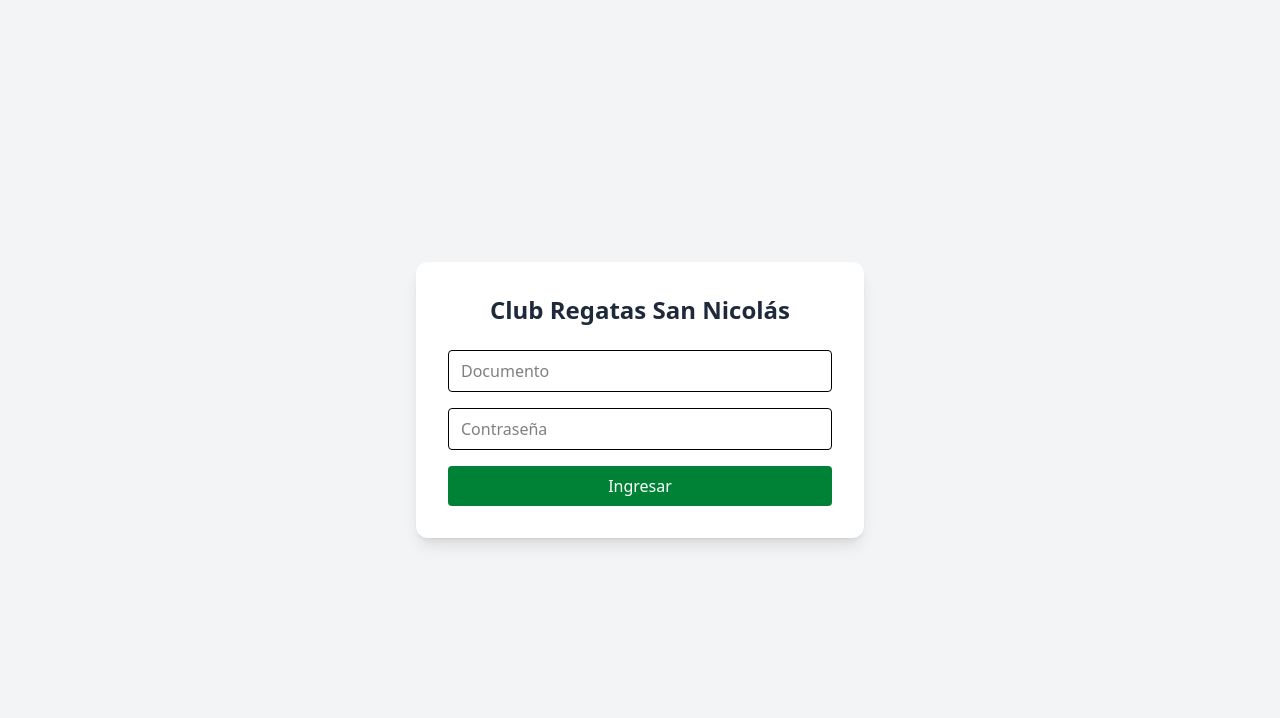
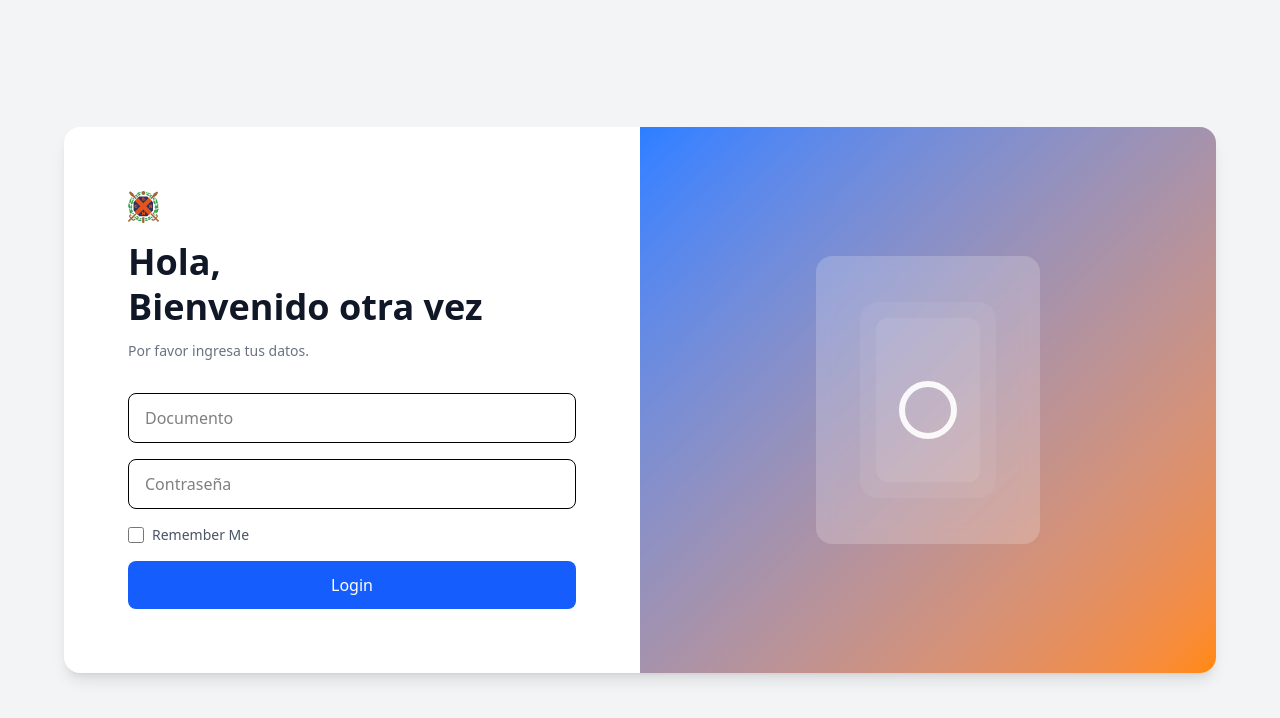
Before and after one commit to SMSoluciones/remo-crsn, a React (Vite) app in the folder frontend/: page / in a window 1280 px wide. Shown: the top 718 px of the page. Built offline with nearby package versions, Linux system fonts and the light colour scheme.

Commit message:
Login cambiado

```diff
--- a/frontend/src/components/Boats/Boats.jsx
+++ b/frontend/src/components/Boats/Boats.jsx
@@ -184,9 +184,12 @@
                     </div>
                   </div>
                   {user && (user.rol === 'admin' || user.rol === 'profesor') && (
-                    <div className="w-full sm:w-auto sm:ml-auto">
+                    <div className="w-full sm:w-auto sm:ml-auto flex flex-col sm:flex-row gap-2">
                       <button onClick={() => setShowAddBoatModal(true)} className="w-full sm:w-auto flex items-center gap-2 px-4 py-2 bg-green-700 text-white rounded hover:bg-green-800 transition">
                         <PlusIcon className="h-5 w-5" /> Nuevo Bote
+                      </button>
+                      <button onClick={() => setShowAddReportModal(true)} className="w-full sm:hidden flex items-center gap-2 px-4 py-2 bg-blue-600 text-white rounded hover:bg-blue-700 transition">
+                        <WrenchScrewdriverIcon className="h-5 w-5" /> Reportar Falla
                       </button>
                     </div>
                   )}
@@ -231,7 +234,10 @@
                           <div className="flex items-center justify-between">
                             <div>
                               <div className="font-semibold text-lg">{b.nombre}</div>
-                              <div className="text-sm text-gray-600">{b.tipo}</div>
+                              <div className="text-sm text-gray-600 flex items-center gap-2">
+                                <span>{b.tipo}</span>
+                                <span className={`inline-block px-2 py-0.5 rounded text-xs font-semibold bg-green-100 text-green-800`}>{b.row !== undefined && b.row !== null ? `Remo ${b.row}` : 'Remo —'}</span>
+                              </div>
                             </div>
                             <div className="text-right">
                               <div className={`inline-block px-2 py-1 rounded text-xs font-bold ${b.estado === 'mantenimiento' ? 'bg-yellow-200 text-yellow-800' : b.estado === 'fuera_servicio' ? 'bg-red-200 text-red-800' : 'bg-green-200 text-green-800'}`}>{b.estado}</div>
--- a/frontend/src/components/Dashboard.jsx
+++ b/frontend/src/components/Dashboard.jsx
@@ -411,6 +411,7 @@
       </div>
       {/* Responsive inline buttons for small screens: under action buttons and above Estadísticas */}
       <div className="md:hidden w-full max-w-6xl mx-auto px-2 mt-4 mb-4 flex gap-4 items-center justify-center">
+        {userActiveUsage && (
           <button
             data-aos="zoom-in"
             data-aos-duration="400"
@@ -418,10 +419,11 @@
             data-aos-immediate="true"
             onClick={() => userActiveUsage && setIsStopModalOpen(true)}
             aria-label="Detener remada"
-          className={`transform transition-all duration-300 ${userActiveUsage ? 'scale-100 opacity-100' : 'scale-0 opacity-0 pointer-events-none'} bg-red-600 hover:bg-red-700 text-white rounded-full w-16 h-16 shadow flex items-center justify-center`}
+            className={`transform transition-all duration-300 scale-100 opacity-100 bg-red-600 hover:bg-red-700 text-white rounded-full w-16 h-16 shadow flex items-center justify-center`}
           >
             <div className="bg-white w-6 h-6 rounded-md shadow-inner" aria-hidden="true" />
           </button>
+        )}
         {/* Mobile Play button (visible only on small screens) */}
         <button
           data-aos="zoom-in"
--- a/frontend/src/components/Login/Login.jsx
+++ b/frontend/src/components/Login/Login.jsx
@@ -34,17 +34,24 @@
   };
 
   return (
-    <div className="min-h-screen flex items-center justify-center bg-gray-100">
-      <div className="bg-white rounded-xl shadow-lg p-8 w-full max-w-md">
-        <h2 className="text-2xl font-bold mb-6 text-center text-gray-800">Club Regatas San Nicolás</h2>
-        <form onSubmit={handleLogin} className="flex flex-col gap-4">
+    <div className="min-h-screen flex items-center justify-center bg-gray-100 p-6">
+      <div className="bg-white rounded-2xl shadow-lg overflow-hidden w-full max-w-6xl grid grid-cols-1 md:grid-cols-2">
+        {/* Left: form */}
+        <div className="p-10 md:p-16">
+          <div className="mb-8">
+            <img src="/icon.svg" alt="Club logo" className="h-8 w-auto mb-4" />
+            <h1 className="text-3xl md:text-4xl font-extrabold text-gray-900 leading-tight">Hola, <br/>Bienvenido otra vez</h1>
+            <p className="text-sm text-gray-500 mt-3">Por favor ingresa tus datos.</p>
+          </div>
+
+          <form onSubmit={handleLogin} className="flex flex-col gap-4 w-full max-w-md">
             <input
               type="text"
               inputMode="numeric"
               placeholder="Documento"
               value={documento}
               onChange={e => setDocumento(e.target.value)}
-            className="border rounded px-3 py-2 focus:outline-none focus:ring w-full"
+              className="border rounded-lg px-4 py-3 focus:outline-none focus:ring-2 focus:ring-purple-300 w-full"
               disabled={loading}
               required
             />
@@ -53,15 +60,39 @@
               placeholder="Contraseña"
               value={password}
               onChange={e => setPassword(e.target.value)}
-            className="border rounded px-3 py-2 focus:outline-none focus:ring w-full"
+              className="border rounded-lg px-4 py-3 focus:outline-none focus:ring-2 focus:ring-purple-300 w-full"
               disabled={loading}
               required
             />
-          <button type="submit" className="bg-green-700 text-white rounded px-4 py-2 hover:bg-green-800 transition" disabled={loading}>
-            {loading ? 'Ingresando...' : 'Ingresar'}
+
+            <div className="flex items-center text-sm text-gray-600">
+              <label className="flex items-center gap-2">
+                <input type="checkbox" className="w-4 h-4 text-blue-600 rounded" />
+                <span>Remember Me</span>
+              </label>
+            </div>
+
+            <button type="submit" className="bg-blue-600 text-white rounded-lg px-4 py-3 hover:bg-blue-700 transition w-full" disabled={loading}>
+              {loading ? 'Ingresando...' : 'Login'}
             </button>
           </form>
-        {error && <p className="text-red-600 mt-2 text-center">{error}</p>}
+
+          {error && <p className="text-red-600 mt-4 text-sm">{error}</p>}
+        </div>
+
+        {/* Right: decorative panel */}
+        <div className="hidden md:flex items-center justify-center bg-gradient-to-br from-blue-500 to-orange-400 p-8">
+          <div className="w-full h-full max-w-md text-white flex flex-col items-center justify-center">
+            <div className="w-56 h-72 rounded-2xl bg-white/20 backdrop-blur-sm p-4 flex items-center justify-center">
+              <svg width="160" height="220" viewBox="0 0 160 220" fill="none" xmlns="http://www.w3.org/2000/svg">
+                <rect x="12" y="12" width="136" height="196" rx="18" fill="white" fillOpacity="0.06" />
+                <rect x="28" y="28" width="104" height="164" rx="12" fill="white" fillOpacity="0.08" />
+                <circle cx="80" cy="120" r="26" stroke="white" strokeOpacity="0.9" strokeWidth="6" />
+              </svg>
+            </div>
+
+          </div>
+        </div>
       </div>
     </div>
   );
```
Also changed, not shown: frontend/src/components/Informacion/Informacion.jsx (+94 -6 lines). Lines whose indentation alone changed are shown as unchanged.
